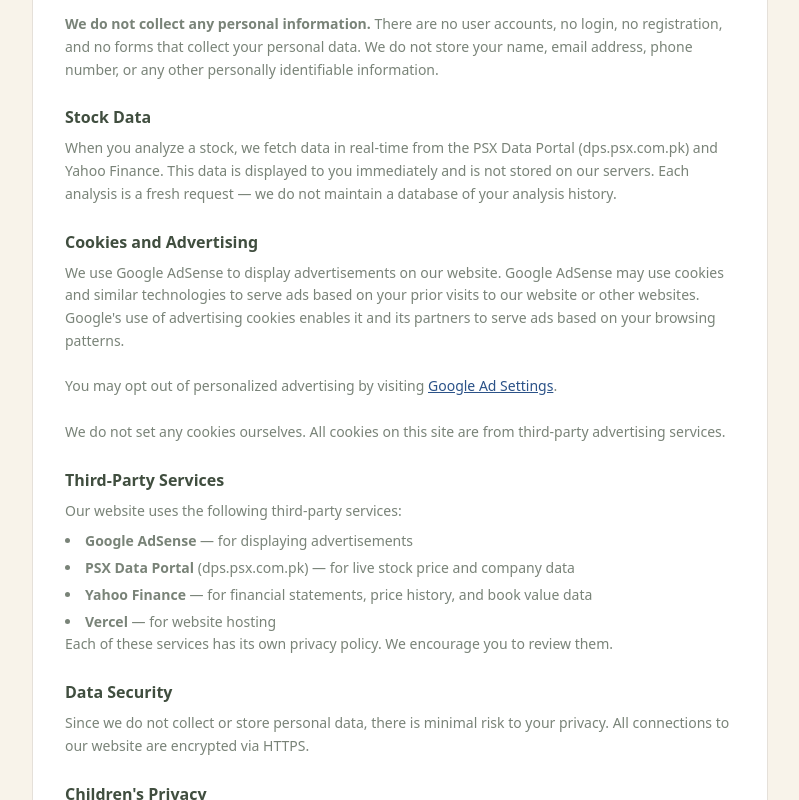
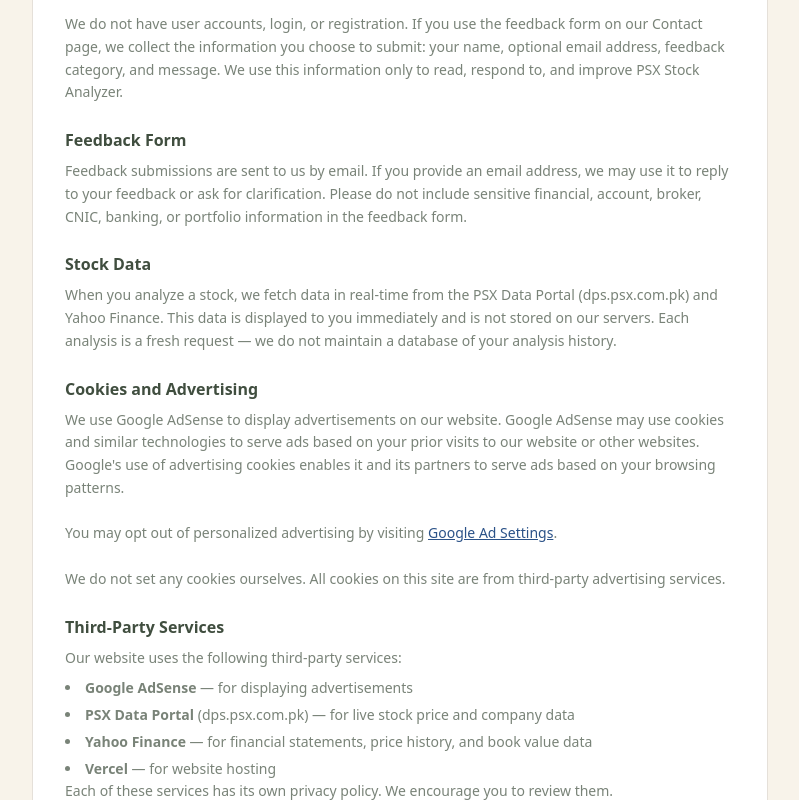
Before and after one commit to MuazAshraf/stock_analysis, a Next.js app in the folder frontend/: page /privacy in a window 1280 px wide. Shown: the part 380-1180 px from the top of the page, without its empty margins (240-1039 px from the left). Built offline with nearby package versions, Linux system fonts and the light colour scheme.

Commit message:
fix mt policy

```diff
--- a/frontend/src/app/privacy/page.tsx
+++ b/frontend/src/app/privacy/page.tsx
@@ -26,9 +26,16 @@
           </Section>
 
           <Section title="Information We Collect">
-            <strong>We do not collect any personal information.</strong> There are no user accounts,
-            no login, no registration, and no forms that collect your personal data. We do not store
-            your name, email address, phone number, or any other personally identifiable information.
+            We do not have user accounts, login, or registration. If you use the feedback form on
+            our Contact page, we collect the information you choose to submit: your name, optional
+            email address, feedback category, and message. We use this information only to read,
+            respond to, and improve PSX Stock Analyzer.
+          </Section>
+
+          <Section title="Feedback Form">
+            Feedback submissions are sent to us by email. If you provide an email address, we may use
+            it to reply to your feedback or ask for clarification. Please do not include sensitive
+            financial, account, broker, CNIC, banking, or portfolio information in the feedback form.
           </Section>
 
           <Section title="Stock Data">
@@ -64,8 +71,8 @@
           </Section>
 
           <Section title="Data Security">
-            Since we do not collect or store personal data, there is minimal risk to your privacy.
-            All connections to our website are encrypted via HTTPS.
+            We limit personal information collection to feedback form submissions and do not sell
+            your personal information. All connections to our website are encrypted via HTTPS.
           </Section>
 
           <Section title="Children&apos;s Privacy">
```
